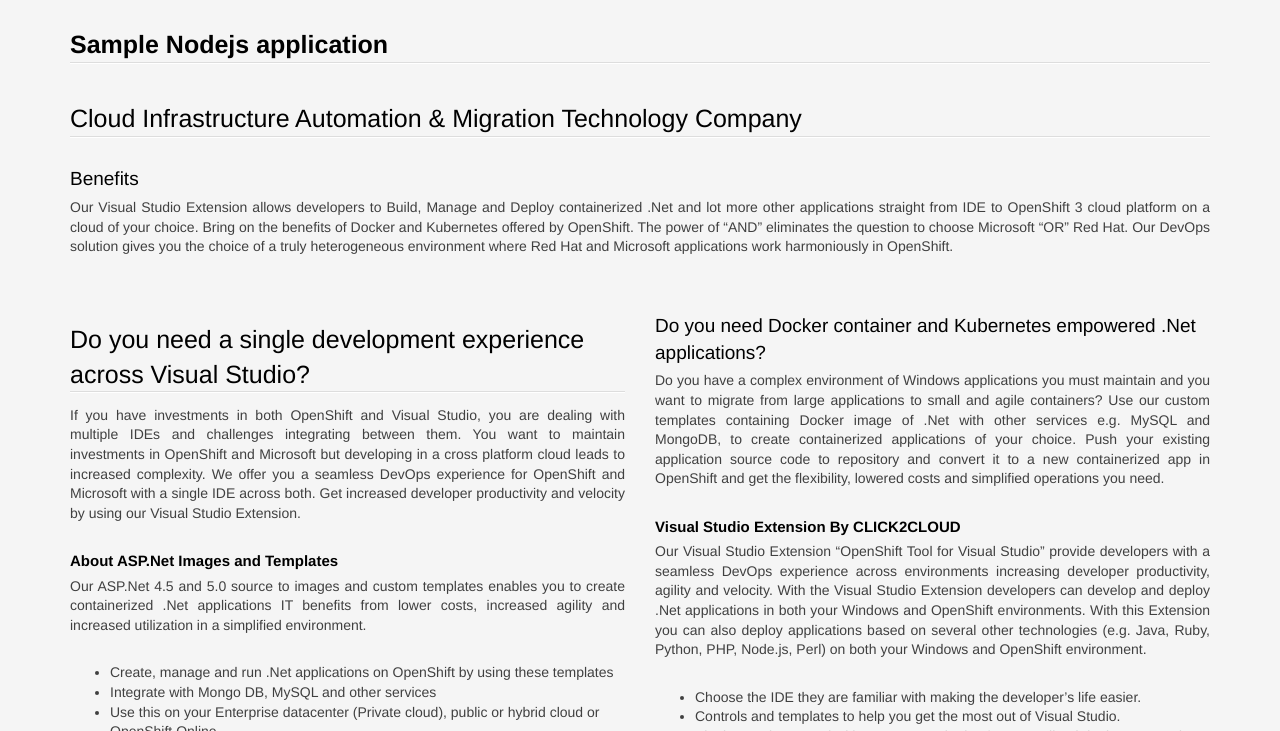
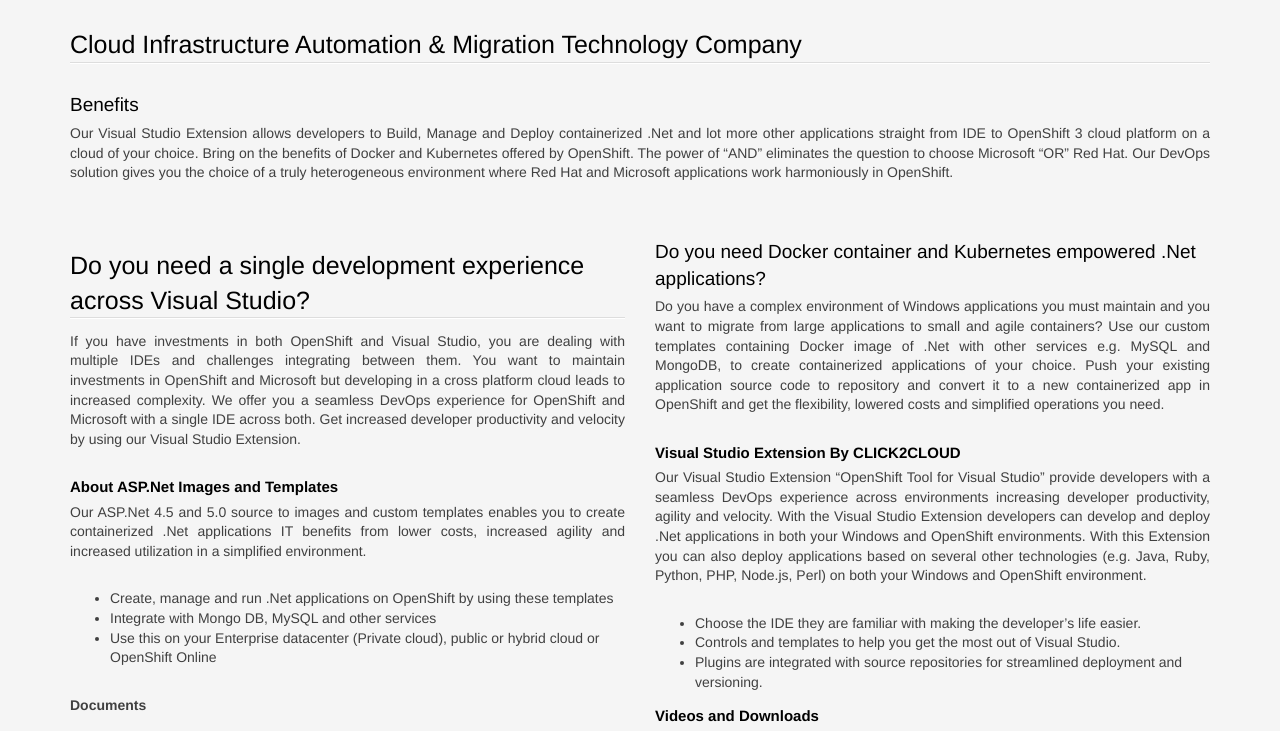
Before and after one commit to d-apurva/nodejs-example, a website: page views/index.html in a window 1280 px wide. Shown: the part 154-885 px from the top of the page. Drawn offline with Linux system fonts and the light colour scheme.

Commit message:
updated index.html

```diff
--- a/views/index.html
+++ b/views/index.html
@@ -3,7 +3,7 @@
 <head>
   <meta charset="utf-8">
   <meta http-equiv="X-UA-Compatible" content="IE=edge,chrome=1">
-  <title>Welcome to Click2Cloud</title>
+  <title>Sample Nodejs application</title>
 
 
 <style>
@@ -215,7 +215,6 @@
 		  <header>
           <strong class="logo"><a href="http://click2cloud.net/"><img height="80px" width="99px" src="http://click2cloud.net/wp-content/uploads/2017/01/logo-1.png" alt="Click2Cloud Inc"></a></strong>
         </header>
-		<h1><b>Sample Nodejs application</b></h1>
             <h1>Cloud Infrastructure Automation & Migration Technology Company</h1>
 			<h2>Benefits</h2>
 			<p>Our Visual Studio Extension allows developers to Build, Manage and Deploy containerized .Net and lot more other applications straight from IDE to OpenShift 3 cloud platform on a cloud of your choice. Bring on the benefits of Docker and Kubernetes offered by OpenShift. The power of “AND” eliminates the question to choose Microsoft “OR” Red Hat. Our DevOps solution gives you the choice of a truly heterogeneous environment where Red Hat and Microsoft applications work harmoniously in OpenShift.</p>
```
